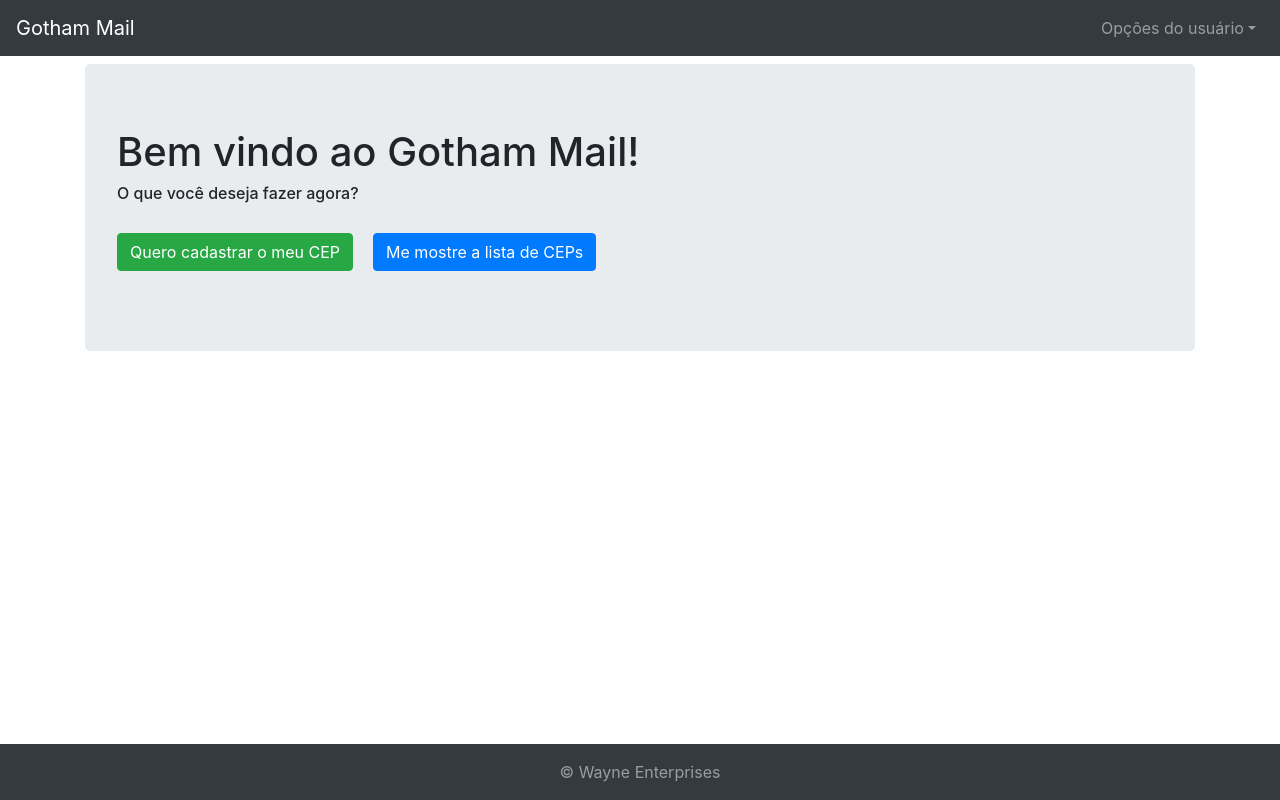
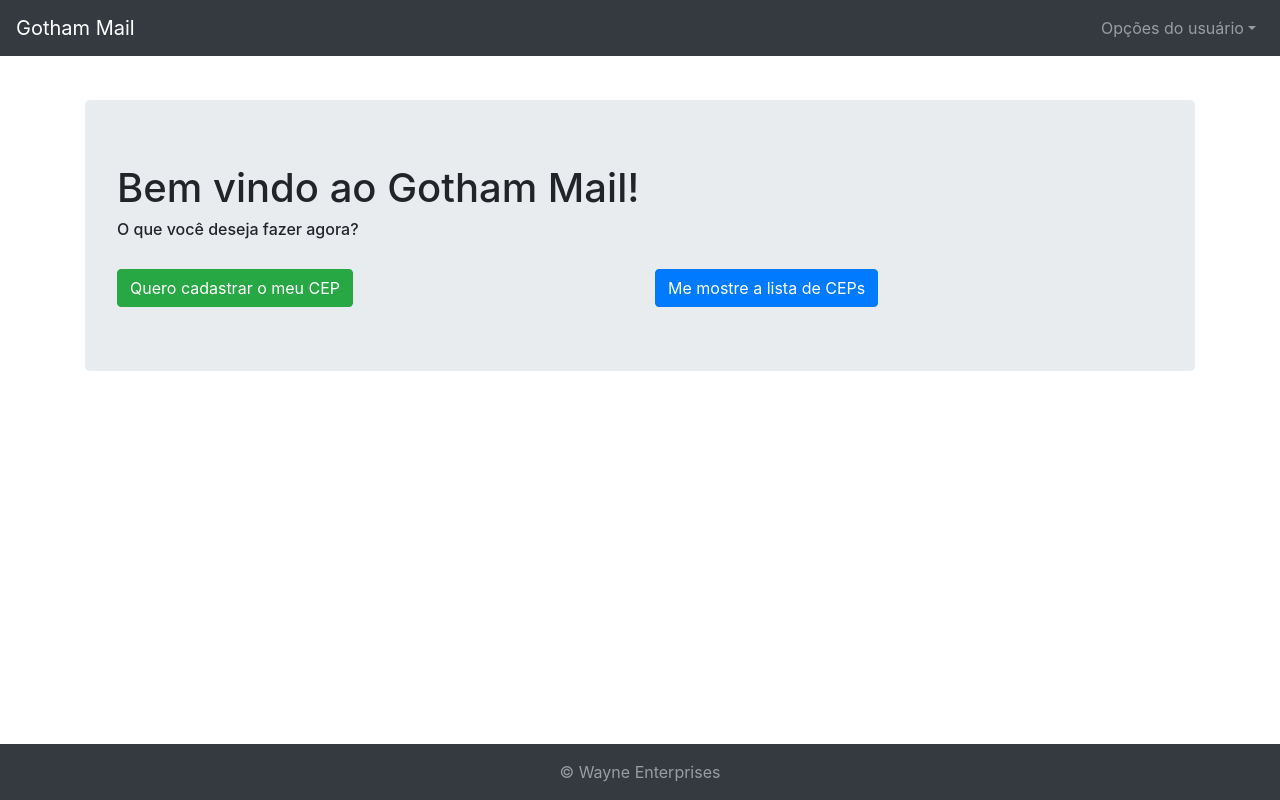
Before and after one commit to Kevin-Lev/cep-validator, a Next.js app: page / in a window 1280 px wide. Built offline with nearby package versions, Linux system fonts and the light colour scheme.

Commit message:
limpeza de código. eslint.js

```diff
--- a/components/CepList.js
+++ b/components/CepList.js
@@ -4,7 +4,7 @@ import { Table, Container, Row } from 'react-bootstrap'
 const CepList = ({ ceps }) => (
     <Container style={{ marginTop: 120, marginBottom: '20%', width: '60%'}}>
         <Row className="justify-content-center">
-            <h5>Lista de CEPs cadastrados</h5>
+            <h4>Lista de CEPs cadastrados</h4>
         </Row>
         <Row className="justify-content-center">
             <Table style={{ textAlign: 'center' }} responsive size="sm" striped bordered hover variant="dark">
--- a/package.json
+++ b/package.json
@@ -14,8 +14,7 @@
     "next": "latest",
     "react": "^16.13.1",
     "react-bootstrap": "^1.3.0",
-    "react-dom": "^16.13.1",
-    "semantic-ui-react": "^1.3.0"
+    "react-dom": "^16.13.1"
   },
   "license": "MIT"
 }
--- a/pages/api/ceps/[id].js
+++ b/pages/api/ceps/[id].js
@@ -11,19 +11,15 @@ export default async (req, res) => {
 
     switch(method) {
         case 'GET':
-            console.log("GETTTTT")
             try {
-                console.log(id)
                 const cep = await Cep.findById(id);
 
                 if (!cep) {
-                    console.log("SEM CEPPP")
                     return res.status(400).json({ success: false })
                 }
 
                 res.status(200).json({ success: true, data: cep })
             } catch (error) {
-                console.log("ERRROOO")
                 console.error('GET request: ' + error)
                 res.status(400).json({ sucess: false })
             }
--- a/pages/api/ceps/index.js
+++ b/pages/api/ceps/index.js
@@ -20,9 +20,6 @@ export default async (req, res) => {
             try {
                 const newCep = await Cep.create(req.body);
 
-                console.log('newCep')
-                console.log(newCep)
-
                 res.status(201).json({ success: true, data: newCep })
             } catch (error) {
                 console.error(error)
--- a/pages/index.js
+++ b/pages/index.js
@@ -1,23 +1,27 @@
 import Link from "next/link";
-import { Jumbotron, Button, Container } from "react-bootstrap";
+import { Jumbotron, Button, Container, Row, Col } from "react-bootstrap";
 
 
 export default function Home() {
   return (
-    <Container>
+    <Container className="mx-auto" style={{ marginTop: 100 }}>
       <Jumbotron>
         <h1>Bem vindo ao Gotham Mail!</h1>
         <h6>
           O que você deseja fazer agora?
         </h6>
-        <p style={{ marginTop: 30 }}>
-          <Link href="http://localhost:3000/ceps/new">
-            <Button variant="success">Quero cadastrar o meu CEP</Button>
-          </Link>
-          <Link href="http://localhost:3000/ceps">
-            <Button variant="primary" style={{ marginLeft: 20 }} >Me mostre a lista de CEPs</Button>
-          </Link>
-        </p>
+        <Row style={{ marginTop: 30 }}>
+          <Col sm={6}>
+            <Link href="http://localhost:3000/ceps/new">
+              <Button variant="success">Quero cadastrar o meu CEP</Button>
+            </Link>
+          </Col>
+          <Col sm={6}>
+            <Link href="http://localhost:3000/ceps">
+              <Button variant="primary">Me mostre a lista de CEPs</Button>
+            </Link>
+          </Col>
+        </Row>
       </Jumbotron>
     </Container>
   )
```
Also changed, not shown: pages/ceps/new.js (+2 -7 lines).
